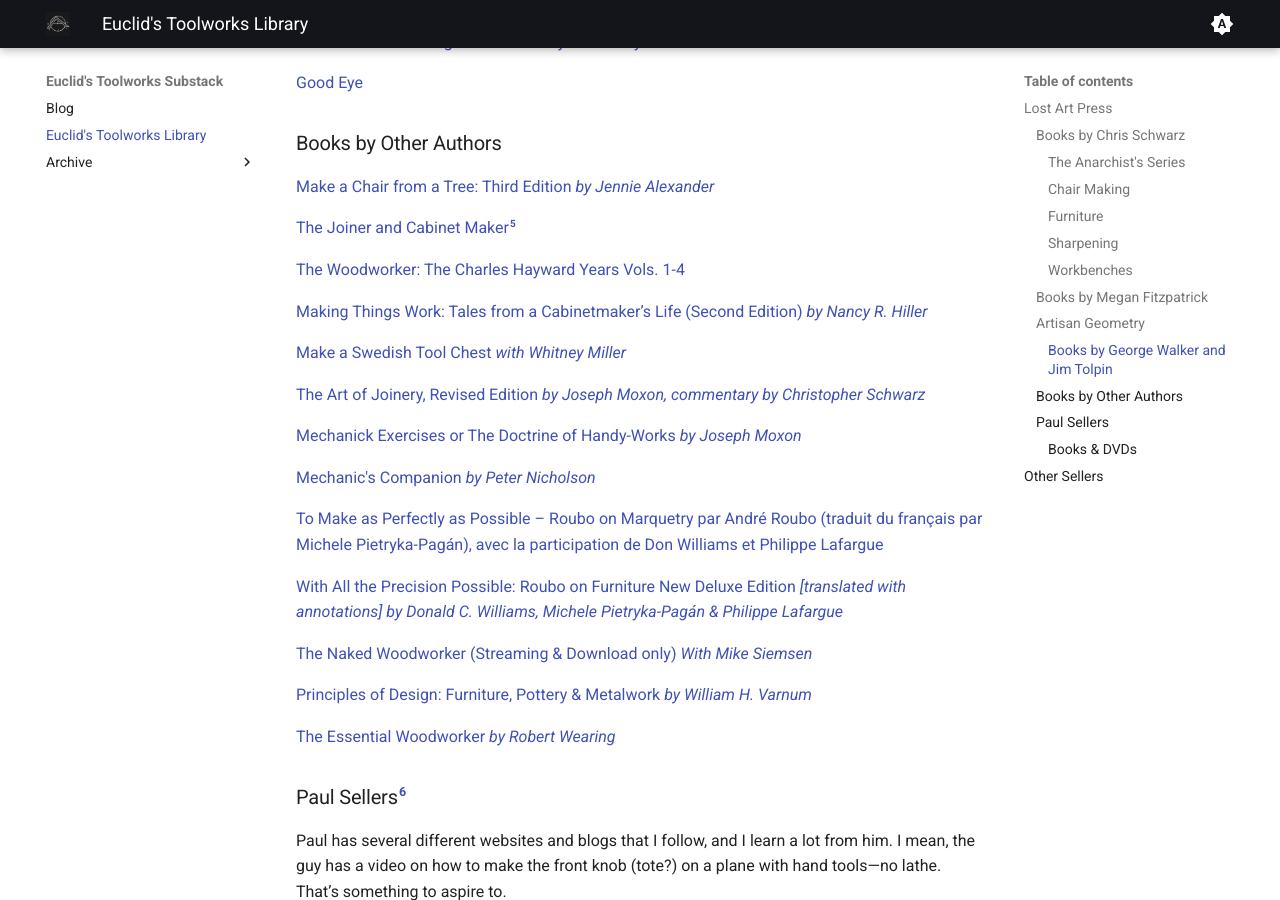
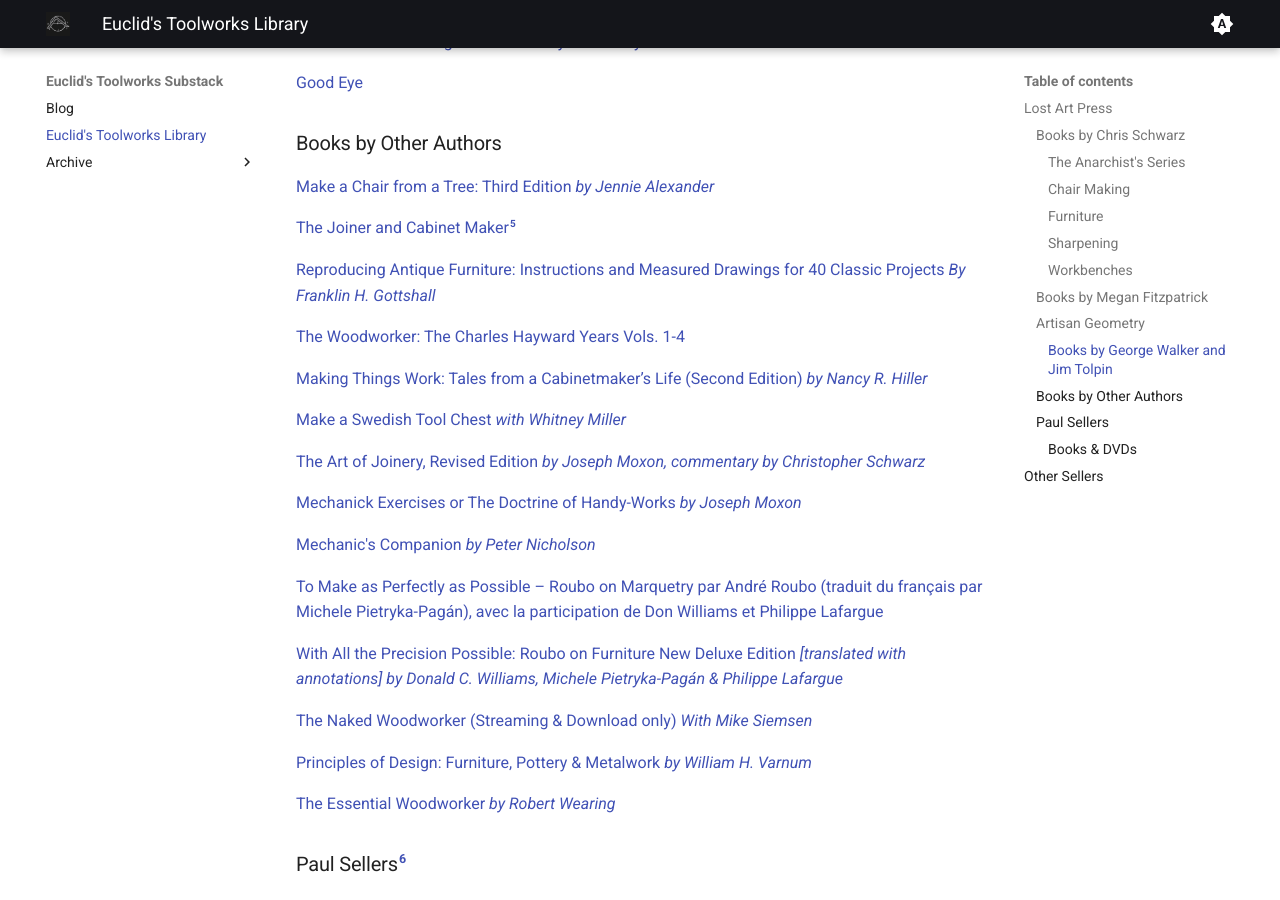
Before and after one commit to EuclidsToolworks/substack-automation, an MkDocs documentation site: the page built from docs/library.md, in a window 1280 px wide and 900 px high, scrolled down 1972 px. Built offline with MkDocs 1.6.1 and Material for MkDocs 9.7.7, drawn with Linux system fonts in a browser that asks for light colours.

Commit message:
Added Gottshall's book

```diff
--- a/docs/library.md
+++ b/docs/library.md
@@ -75,6 +75,8 @@
 
 [The Joiner and Cabinet Maker](https://lostartpress.com/products/the-joiner-and-cabinet-maker-1)[^5]
 
+[Reproducing Antique Furniture: Instructions and Measured Drawings for 40 Classic Projects *By Franklin H. Gottshall*](https://store.doverpublications.com/products/9780486279763)
+
 [The Woodworker: The Charles Hayward Years Vols. 1-4](https://lostartpress.com/products/the-woodworker-vols-1-4?_pos=2&_sid=56eb0681e&_ss=r&variant=41514873454655)
 
 [Making Things Work: Tales from a Cabinetmaker’s Life (Second Edition) *by Nancy R. Hiller*](https://lostartpress.com/products/making-things-work-tales-from-a-cabinetmaker-s-life?_pos=1&_sid=45cd586ce&_ss=r)
```
Also changed, not shown: docs/posts/post_20250531.md (+5 -3 lines).
